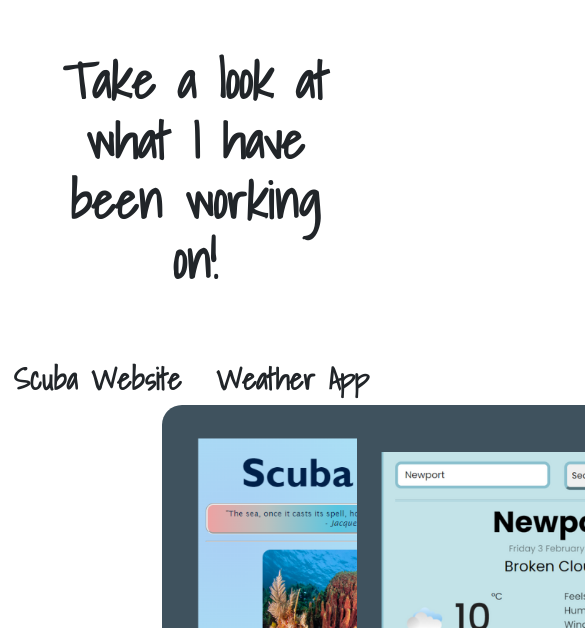
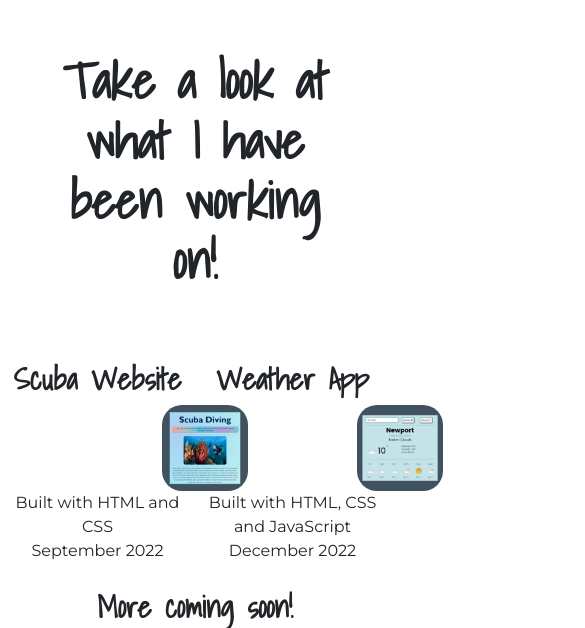
Before and after one commit to katep1005/portfolio-project, a plain HTML site: page work.html in a window 390 px wide. Shown: the part 95-723 px from the top of the page, 585 px wide, since content can reach past the window. Drawn offline with nearby package versions, Linux system fonts and the light colour scheme.

Commit message:
Updated media queries

```diff
--- a/src/style.css
+++ b/src/style.css
@@ -42,15 +42,6 @@ h1 {
 
 .hero a {
   margin: 20px;
-}
-
-@media (max-width: 500px) {
-  h1 {
-    font-size: 50px;
-  }
-  .container {
-    text-align: center;
-  }
 }
 
 .about-section img {
@@ -160,3 +151,15 @@ footer .social-links a:hover,
   color: var(--primary-colour);
   font-weight: bold;
 }
+
+@media (max-width: 576px) {
+  h1 {
+    font-size: 50px;
+  }
+  .container {
+    text-align: center;
+  }
+  img {
+    max-width: 50%;
+  }
+}
--- a/work.html
+++ b/work.html
@@ -79,7 +79,6 @@
           <img
             src="/images/scuba-background.png"
             alt="Scuba website preview"
-            width="100%"
             class="main-pics"
           />
 
@@ -95,7 +94,6 @@
           <img
             src="/images/weather-app-background.png"
             alt="Weather project preview"
-            width="100%"
             class="main-pics"
           />
 
```
Also changed, not shown: contact.html (+2 -1 lines).
